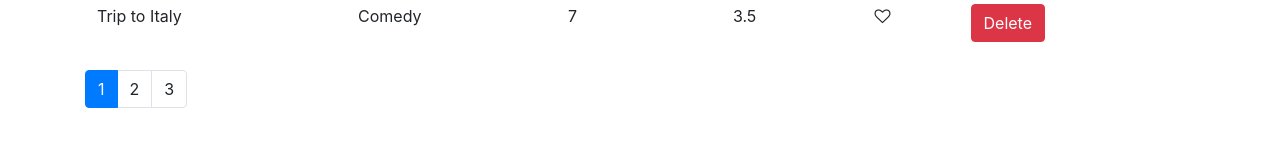
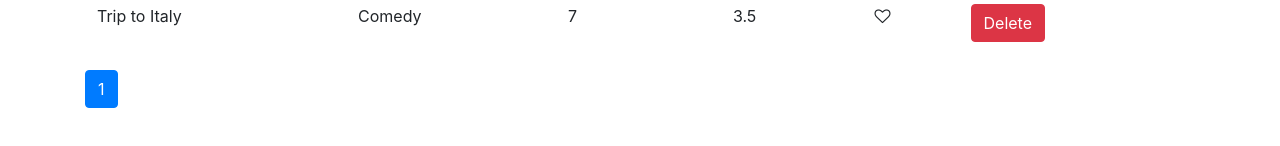
Before and after one commit to Karla-Abad/vidly, a React (Create React App) app: page / in a window 1280 px wide. Shown: the part 308-454 px from the top of the page. Built offline with nearby package versions, Linux system fonts and the light colour scheme.

Commit message:
Typechecking on pagination component.

```diff
--- a/src/components/common/pagination.jsx
+++ b/src/components/common/pagination.jsx
@@ -3,22 +3,21 @@ import _ from "lodash";
 import PropTypes from "prop-types";
 
 const Pagination = (props) => {
-  const { itemsCount, pageSize, currentPage, onPageChange } = props;
-  console.log(currentPage);
+  const { itemsCount, pageSize, onPageChange, currentPage } = props;
 
   const pagesCount = Math.ceil(itemsCount / pageSize);
   if (pagesCount === 1) return null;
   const pages = _.range(1, pagesCount + 1);
 
   return (
-    <nav aria-label="Search Results Pages">
+    <nav>
       <ul className="pagination">
         {pages.map((page) => (
           <li
             key={page}
             className={page === currentPage ? "page-item active" : "page-item"}
           >
-            <a onClick={() => onPageChange(page)} className="page-link">
+            <a className="page-link" onClick={() => onPageChange(page)}>
               {page}
             </a>
           </li>
@@ -31,8 +30,8 @@ const Pagination = (props) => {
 Pagination.propTypes = {
   itemsCount: PropTypes.number.isRequired,
   pageSize: PropTypes.number.isRequired,
+  onPageChange: PropTypes.func.isRequired,
   currentPage: PropTypes.number.isRequired,
-  onPageChange: PropTypes.func.isRequired,
 };
 
 export default Pagination;
--- a/src/components/movies.jsx
+++ b/src/components/movies.jsx
@@ -77,9 +77,9 @@ class Movies extends Component {
         </table>
         <Pagination
           itemsCount={count}
-          pageSize={pageSize}
+          pageSize="abc"
+          onPageChange={this.handlePageChange}
           currentPage={currentPage}
-          onPageChange={this.handlePageChange}
         />
       </React.Fragment>
     );
--- a/src/utils/paginate.js
+++ b/src/utils/paginate.js
@@ -3,6 +3,4 @@ import _ from "lodash";
 export function paginate(items, pageNumber, pageSize) {
   const startIndex = (pageNumber - 1) * pageSize;
   return _(items).slice(startIndex).take(pageSize).value();
-  // _.slice(items, startIndex)
-  // _.take()
 }
```
